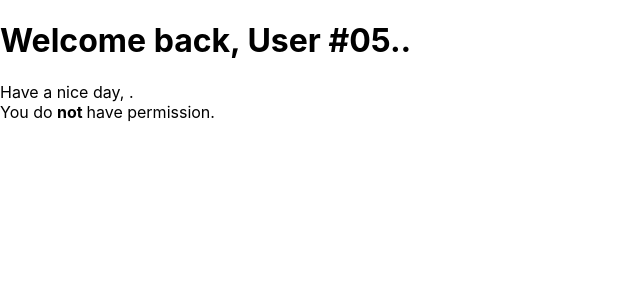
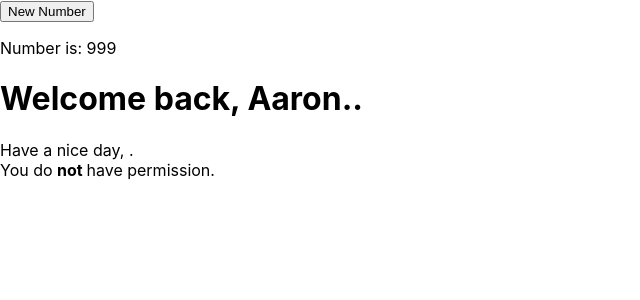
Before and after one commit to aaron-peloquin/react-structure, a React (Create React App) app: page / in a window 1280 px wide. Shown: the top 300 px of the page, without its empty margins (0-640 px from the left). Built offline with nearby package versions, Linux system fonts and the light colour scheme.

Commit message:
cleaned up comments, implimented props

```diff
--- a/src/App.tsx
+++ b/src/App.tsx
@@ -4,7 +4,27 @@ import './App.css';
 import Welcome from './components/pages/Welcome'
 
 const App: React.FC = () => {
-  return (<Welcome user={{id: 5, permission: true}} />)
+  const [badNumber, setBadNumber] = React.useState(999)
+  const welcomeProps = {
+    name: 'Aaron',
+    user: {
+      id: 5,
+      permission: true,
+      invisibleProps: {
+        doesNotCauseReRender: badNumber
+      },
+    },
+  }
+
+  return (<React.Fragment>
+    <button onClick={()=>{
+      const number = Math.ceil(Math.random()*500)
+      console.log({number})
+      setBadNumber(number)
+    }}>New Number</button>
+    <p>Number is: {badNumber}</p>
+    <Welcome {...welcomeProps} />
+  </React.Fragment>)
 }
 
 export default App
--- a/src/components/pages/Welcome.tsx
+++ b/src/components/pages/Welcome.tsx
@@ -27,11 +27,8 @@ const Welcome: React.SFC<{ // This object defines our prop types
     id: number,
     permission: boolean,
     displayName?: string,
-    invisibleProps?: {
-      doesNotCauseReRender: boolean,
-    }
   },
- }> = ({ // This object is deconstructed into our variables we can use within the component
+}> = ({ // This object is deconstructed into our variables we can use within the component
   name,
   message = 'Have a nice day',
   user: {
@@ -39,14 +36,15 @@ const Welcome: React.SFC<{ // This object defines our prop types
     ...otherUserKeys
   },
 }) => {
+  console.log('Welcome is Rendering...')
   // Note for `otherUserKeys`
   // This will catch all remaining keys that were not already destructured and throw them into this object.
-  // Function components will only shallow compare when deciding if it should re-render, so changing `doesNotCauseReRender` does not trigger a new render of this component.
- return <React.Fragment>
-   <h1>Welcome back, {name || `User #${id.toString().padStart(2, '0')}`}..</h1>
-   <p>
-    {message}, {otherUserKeys.displayName}.<br />
-    You do {otherUserKeys.permission && <strong>not </strong>}have permission.</p>
+  return <React.Fragment>
+    <h1>Welcome back, {name || `User #${id.toString().padStart(2, '0')}`}..</h1>
+    <p>
+      {message}, {otherUserKeys.displayName}.<br />
+      You do {otherUserKeys.permission && <strong>not </strong>}have permission.<br />
+    </p>
  </React.Fragment>
 }
 
```
